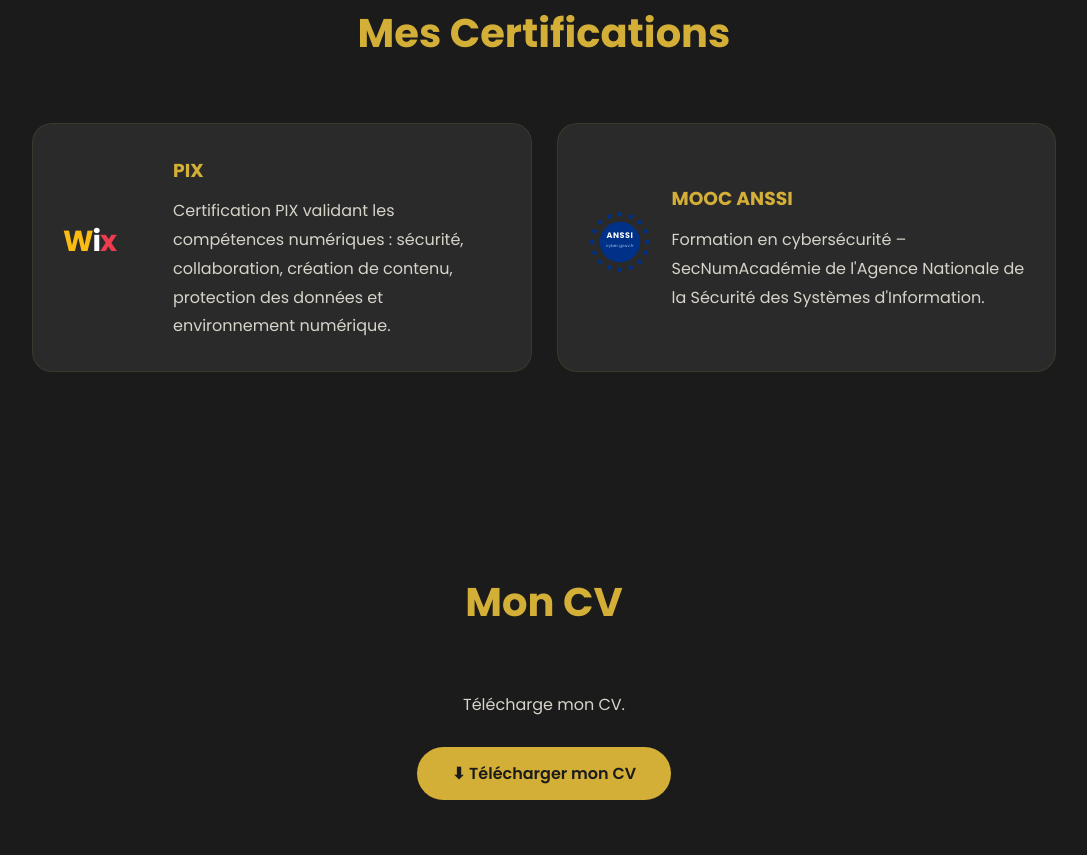
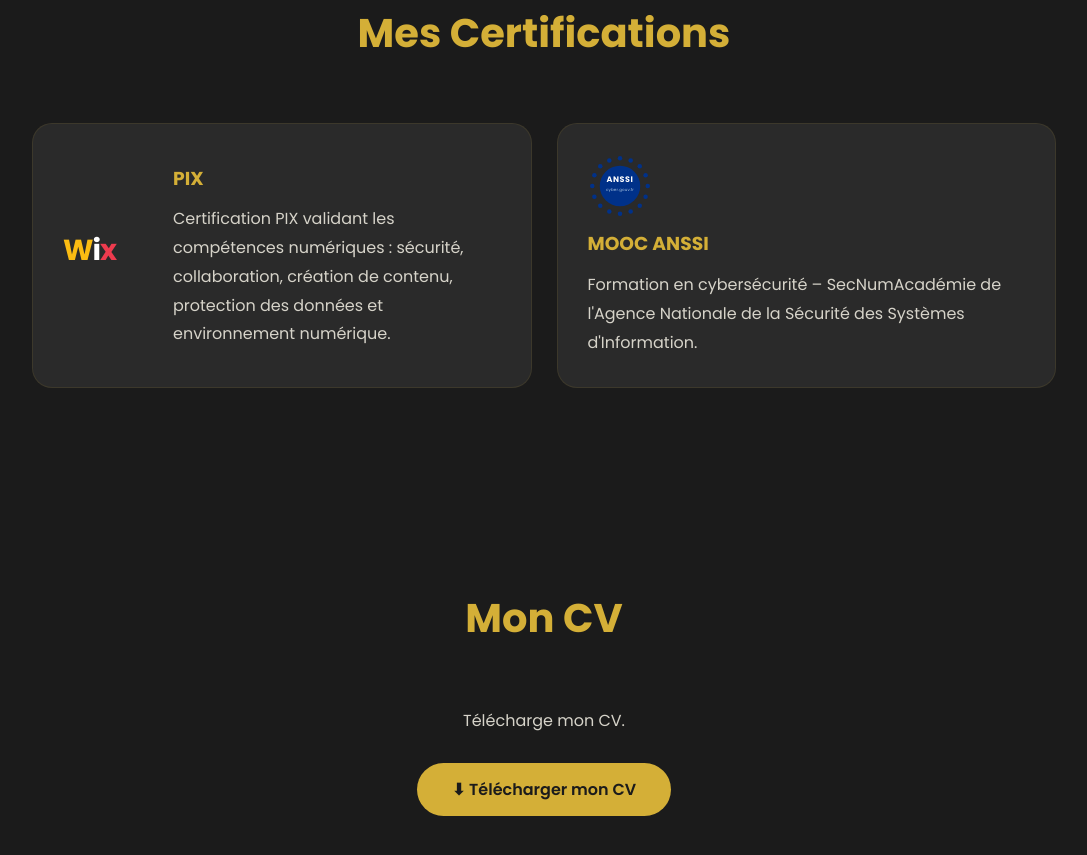
Before and after one commit to Hadad19/kamale, a plain HTML site: page index.html in a window 1280 px wide. Shown: the part 3759-4614 px from the top of the page, without its empty margins (96-1183 px from the left). Drawn offline with Linux system fonts and the light colour scheme.

Commit message:
Update index.html

```diff
--- a/index.html
+++ b/index.html
@@ -270,7 +270,7 @@
 					<p>Certification PIX validant les compétences numériques : sécurité, collaboration, création de contenu, protection des données et environnement numérique.</p>
                 </div>
             </a>
-			  <a href="https://secnumacademie.gouv.fr" target="_blank" class="skill-box" style="display:flex;align-items:center;gap:20px;">
+			 <a href="Mooc anssi-1.pdf" target="_blank" class="skill-box">
                 <div style="flex-shrink:0;">
                     <svg xmlns="http://www.w3.org/2000/svg" viewBox="0 0 120 120" width="64" height="64">
                         <g fill="#003189">
```
